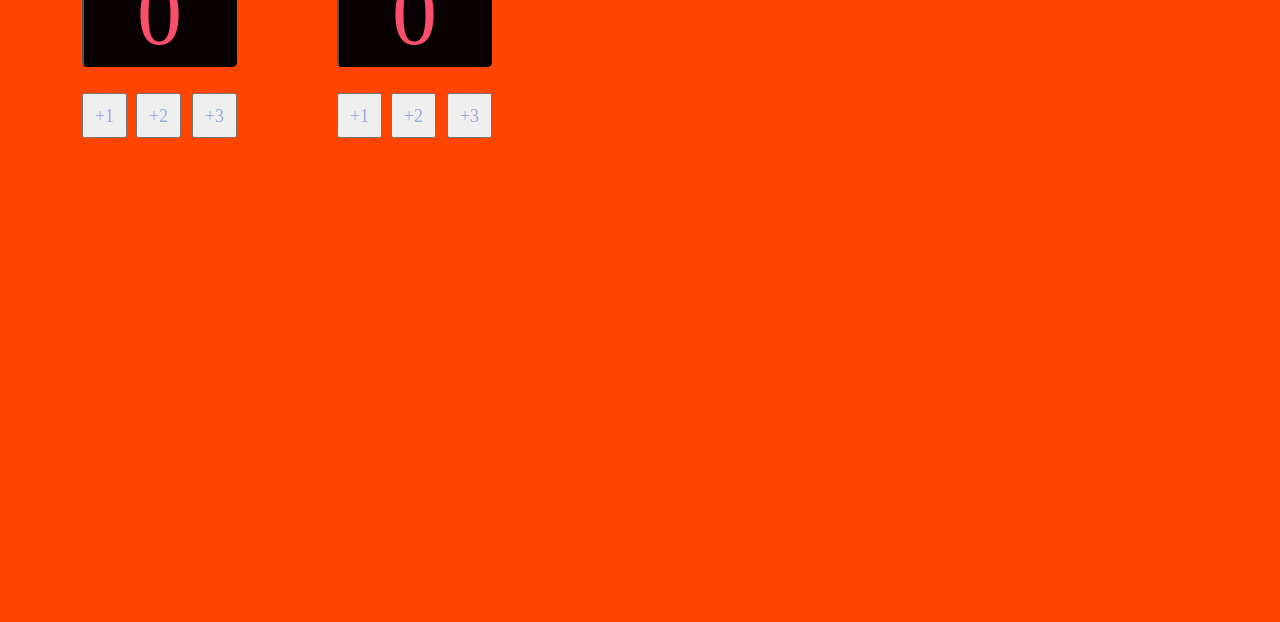
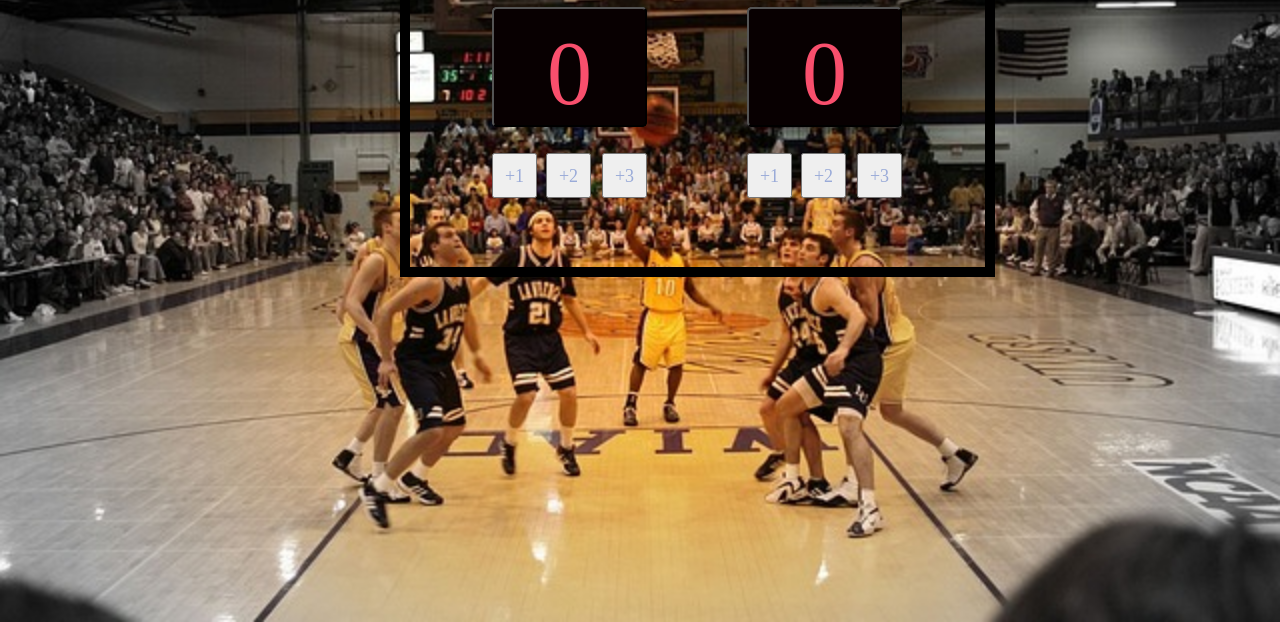
Before and after one commit to joshua28082000/score-board-, a website built with Vite: page index.html in a window 1280 px wide. Shown: the part 178-800 px from the top of the page. Built offline with nearby package versions, Linux system fonts and the light colour scheme.

```diff
--- a/index.css
+++ b/index.css
@@ -1,10 +1,15 @@
  body {
-    margin: 0;
-    position: relative;
+    margin: 50px 400px   ;
+    border: 10px solid black;
+    position:fixed;
 width: 575px;
 height: 385px;
-  background:orangered
+  background-image: url('basketball-g8426f12b8_640.jpg');
+  background-size: cover;
+
+
 }
+
 
 .container {
     display: flex;
```
Also changed, not shown: basketball-g8426f12b8_640.jpg (added), index.html (line endings or trailing spaces).
